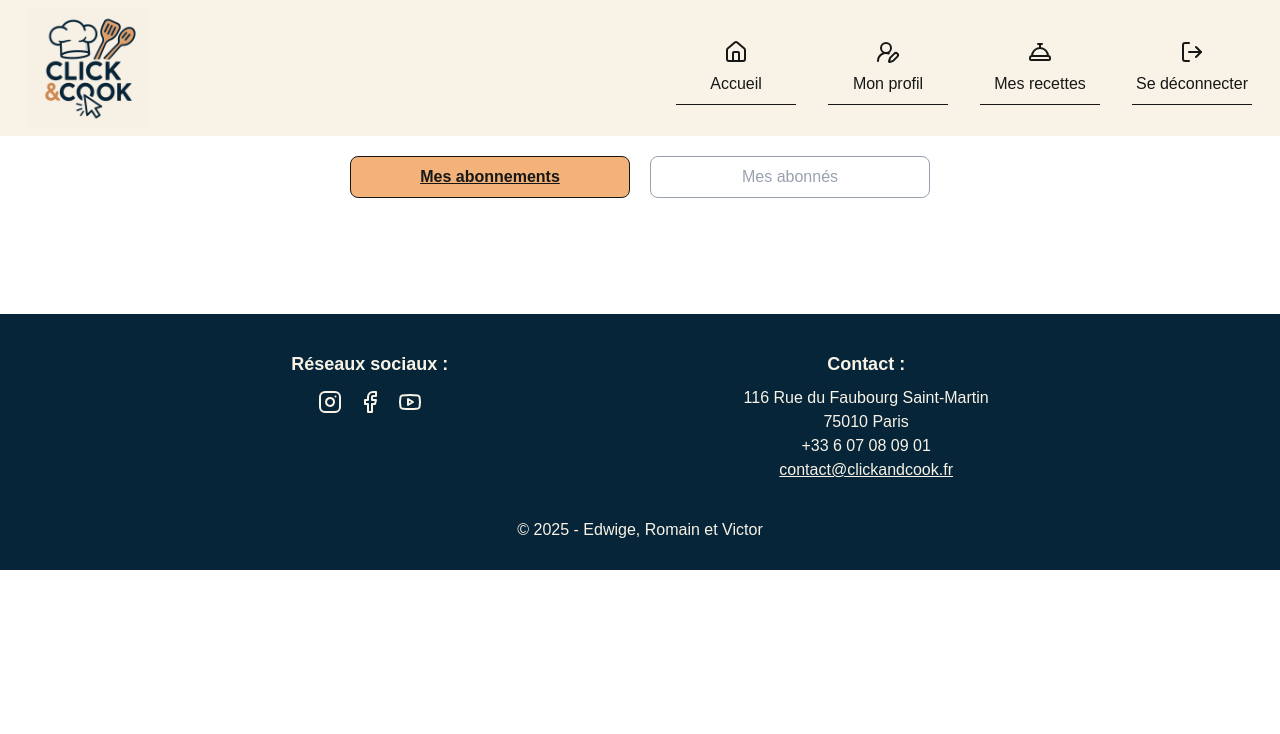
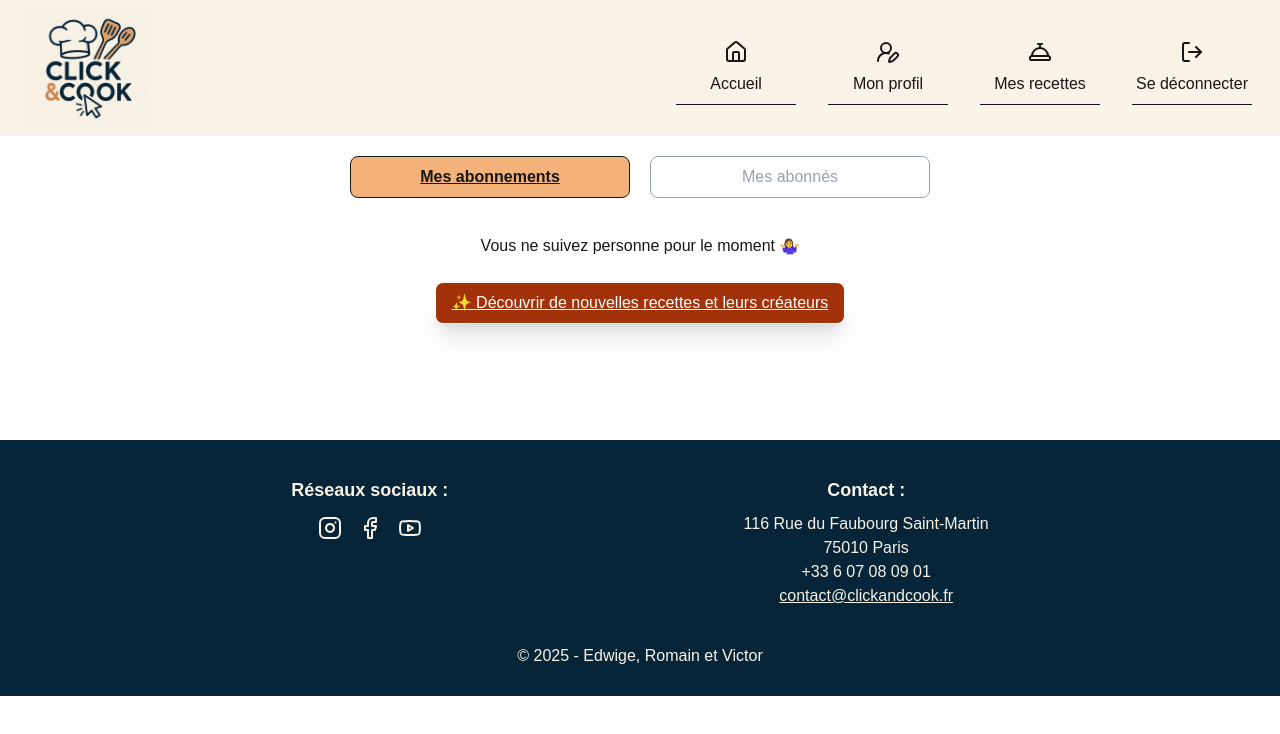
Before and after one commit to Edwige08/click_and_cook_front, a Next.js app: page /home/follows in a window 1280 px wide. Shown: the top 734 px of the page. Built offline with nearby package versions, Linux system fonts and the light colour scheme.

Commit message:
update: follows page text when no follows or no followers

```diff
--- a/src/app/home/follows/page.tsx
+++ b/src/app/home/follows/page.tsx
@@ -5,6 +5,7 @@ import { useUser } from "@/components/UserInfos"
 import { useEffect, useState } from "react"
 import { Follows } from "@/types/interface"
 import { useSearchParams } from "next/navigation"
+import Link from "next/link"
 
 export default function Home() {
     const [myFollows, setMyFollows] = useState<boolean>(true)
@@ -91,6 +92,7 @@ export default function Home() {
                     Mes abonnés
                 </button>
             </div>
+
             <div className={`flex flex-col gap-1 py-2 px-4 ${myFollows ? "" : "hidden"}`}>
                 {myFollowsList.map((follow) => {
                     return (
@@ -99,6 +101,19 @@ export default function Home() {
                             key={follow.followed_user_detail.id} />
                     )
                 })}
+                {myFollowsList.length > 0 ?
+                    "" :
+                    <div className={`flex flex-col items-center gap-1 py-2 px-4 ${myFollows ? "" : "hidden"}`}>
+                        <p className="text-center">
+                            {myFollowsList.length > 0 ? "" : "Vous ne suivez personne pour le moment 🤷‍♀️"}
+                        </p>
+                        <button className="flex flex-col items-center mx-10 my-5 px-4 py-2 border rounded-lg shadow-xl text-white bg-(--redColor) hover:bg-(--darkBlue)">
+                            <Link href="/home" className="underline">
+                                ✨ Découvrir de nouvelles recettes et leurs créateurs
+                            </Link>
+                        </button>
+                    </div>
+                }
             </div>
             <div className={`flex flex-col gap-1 py-2 px-4 ${myFollowers ? "" : "hidden"}`}>
                 {myFollowersList.map((follow) => {
@@ -108,6 +123,20 @@ export default function Home() {
                             key={follow.following_user_detail.id} />
                     )
                 })}
+
+                {myFollowersList.length > 0 ?
+                    "" :
+                    <div className={`flex flex-col items-center gap-1 py-2 px-4 ${myFollowers ? "" : "hidden"}`}>
+                        <p className="text-center">
+                            {myFollowersList.length > 0 ? "" : "Vous n'avez pas encore de follower 🤷‍♀️"}
+                        </p>
+                        <button className="flex flex-col items-center mx-10 my-5 px-4 py-2 border rounded-lg shadow-xl text-white bg-(--redColor) hover:bg-(--darkBlue)">
+                            <Link href="/home">
+                                ✨ Découvrir de nouvelles recettes et leurs créateurs
+                            </Link>
+                        </button>
+                    </div>
+                }
             </div>
         </>
     )
```
